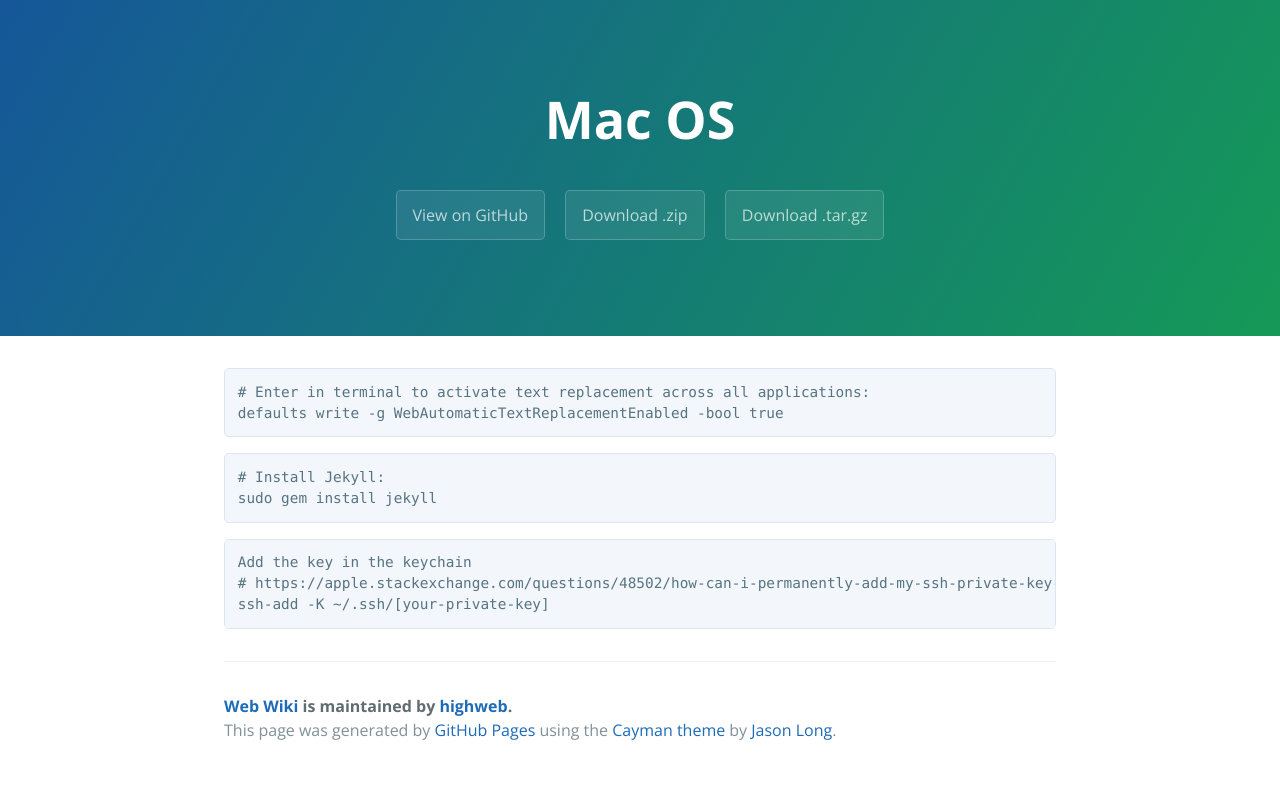
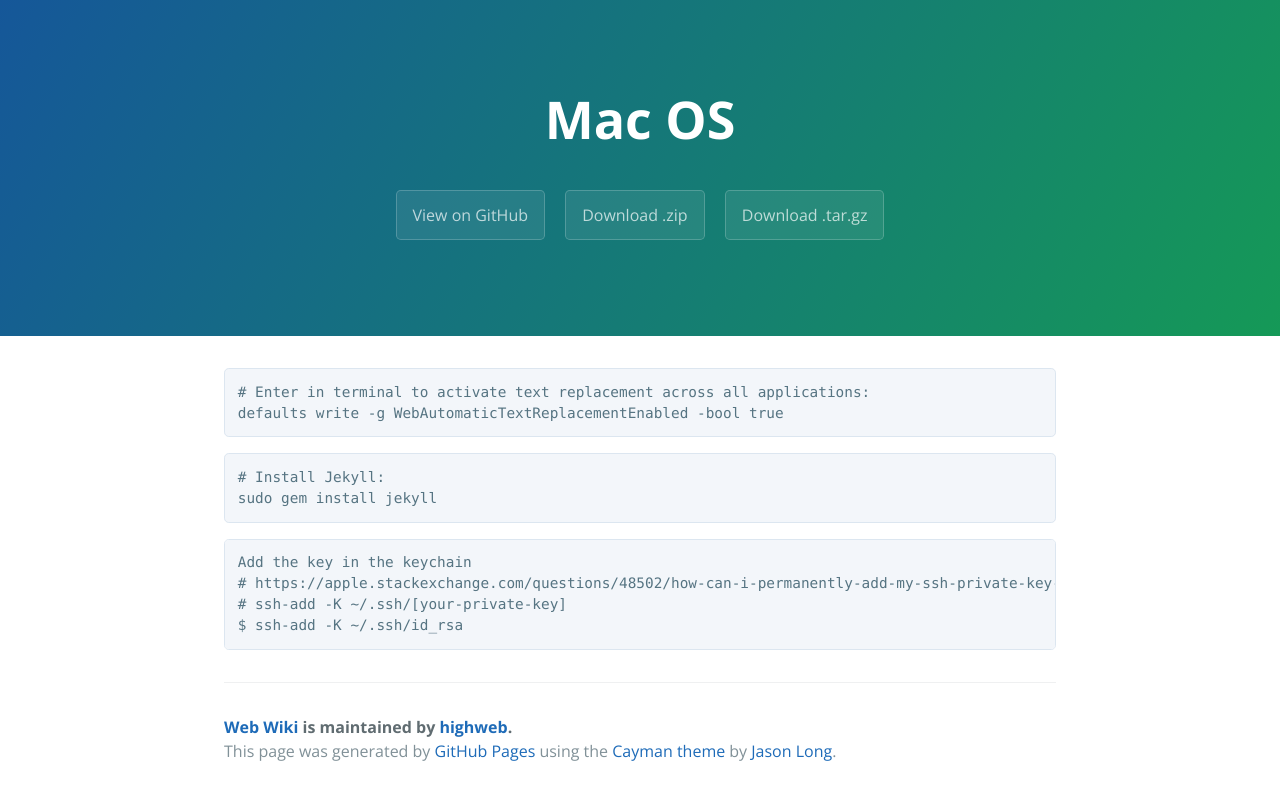
Before and after one commit to highweb/web-wiki, a Jekyll site: the page built from macos.md, in a window 1280 px wide. Shown: the top 800 px of the page. Built offline with Jekyll 4.4.1, drawn with Linux system fonts in a browser that asks for light colours.

Commit message:
Update macos.md

````diff
--- a/macos.md
+++ b/macos.md
@@ -16,5 +16,6 @@ sudo gem install jekyll
 ```
 Add the key in the keychain
 # https://apple.stackexchange.com/questions/48502/how-can-i-permanently-add-my-ssh-private-key-to-keychain-so-it-is-automatically
-ssh-add -K ~/.ssh/[your-private-key]
+# ssh-add -K ~/.ssh/[your-private-key]
+$ ssh-add -K ~/.ssh/id_rsa
 ```
````
